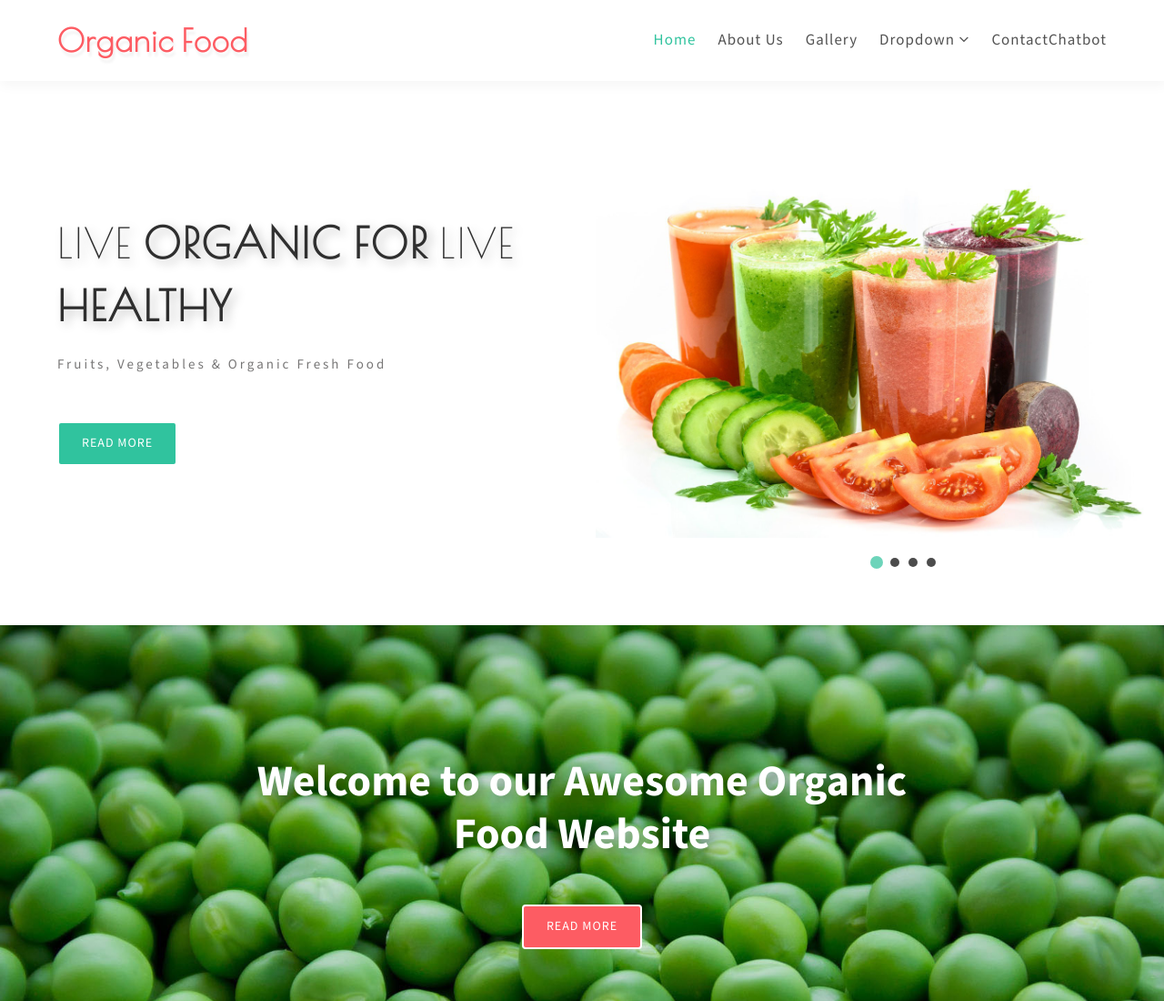
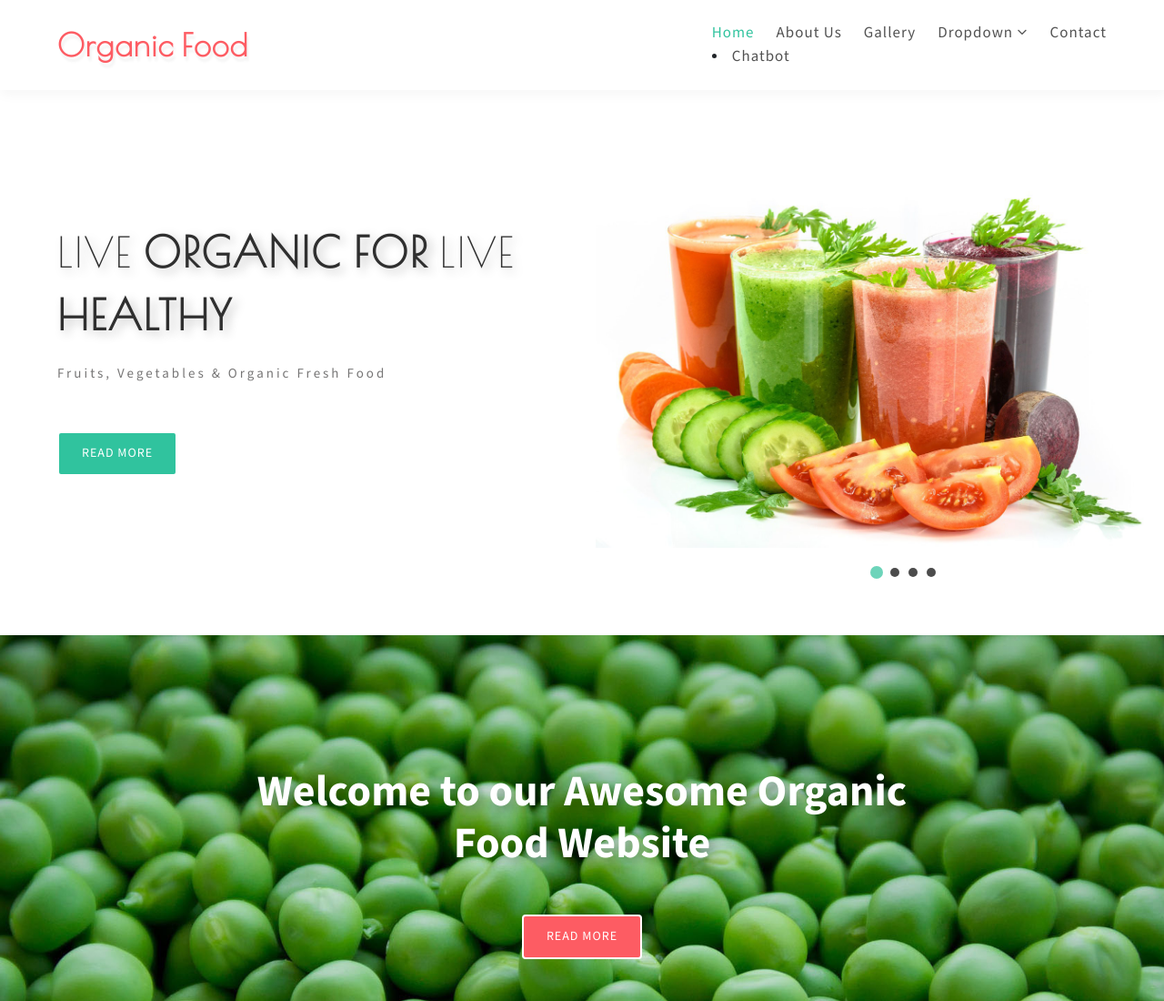
Before and after one commit to 20a31a05h3/Jayakrishna-FRT, a plain HTML site: page index.html in a window 1280 px wide. Shown: the top 1100 px of the page at 91% size. Drawn offline with nearby package versions, Linux system fonts and the light colour scheme.

Commit message:
index.html

```diff
--- a/index.html
+++ b/index.html
@@ -71,10 +71,9 @@
 									</ul>
 								</li>
 								<li><a href="contact.html">Contact</a></li>
-								<li>
-							<a class="" href="healthbot.html">Chatbot</a>
-						</li>
+
 							</ul>
+							<li><a class="" href="healthbot.html">Chatbot</a></li>
 						</nav>
 					</div>
 					<!-- //nav -->
```
